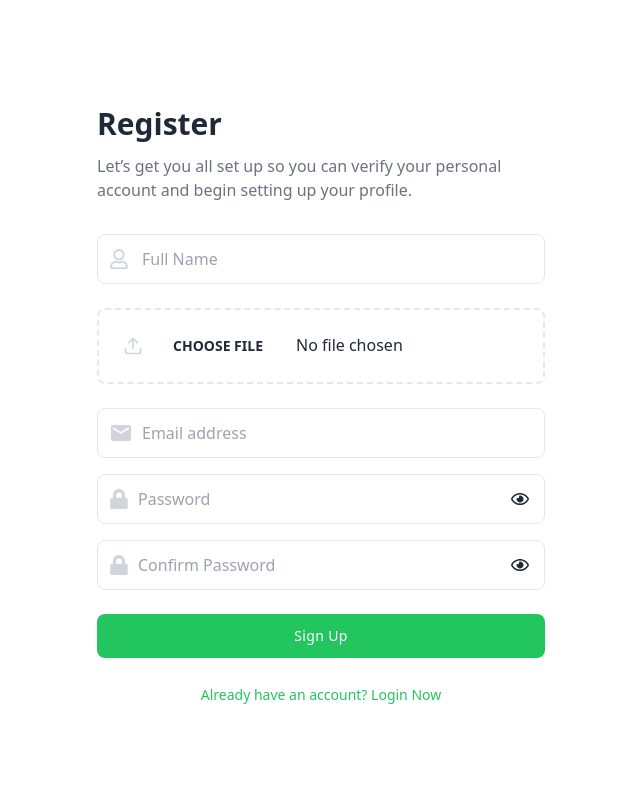
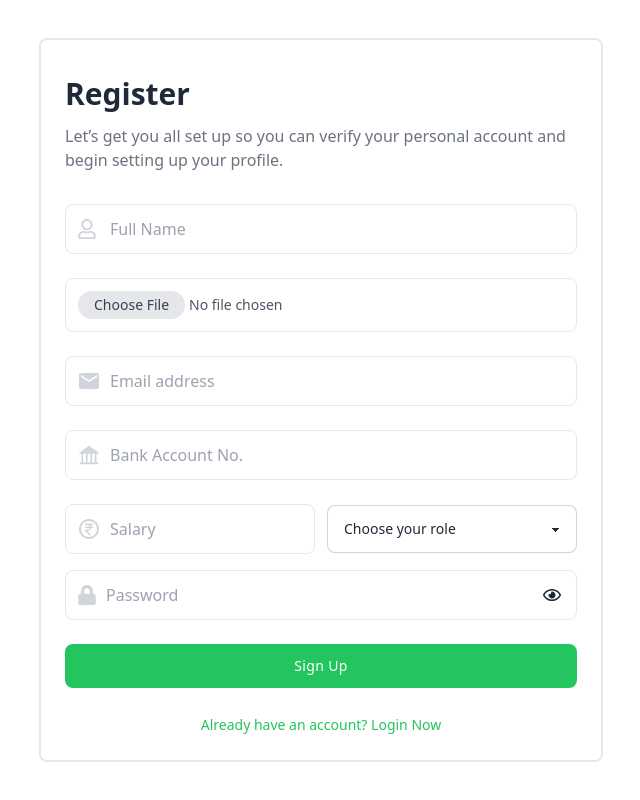
Before and after one commit to snehashisroyofficial/employee-hub-client, a React (Vite) app: page /register in a window 1280 px wide. Shown: the whole page, without its empty margins (319-959 px from the left). Built offline with nearby package versions, Linux system fonts and the light colour scheme; no server answers.

Commit message:
register page fixed

```diff
--- a/package.json
+++ b/package.json
@@ -12,6 +12,7 @@
   "dependencies": {
     "@heroicons/react": "^2.1.3",
     "@material-tailwind/react": "^2.1.9",
+    "axios": "^1.7.2",
     "firebase": "^10.12.2",
     "flowbite": "^2.3.0",
     "flowbite-react": "^0.9.0",
@@ -23,7 +24,8 @@
     "react-hook-form": "^7.51.5",
     "react-icons": "^5.2.1",
     "react-router-dom": "^6.23.1",
-    "sort-by": "^1.2.0"
+    "sort-by": "^1.2.0",
+    "sweetalert2": "^11.11.0"
   },
   "devDependencies": {
     "@types/react": "^18.2.66",
--- a/src/Hooks/useAuth.jsx
+++ b/src/Hooks/useAuth.jsx
@@ -2,8 +2,9 @@ import { useContext } from "react";
 import { AuthContext } from "../AuthProvider/AuthProvider";
 
 const useAuth = () => {
-  const all = useContext(AuthContext);
-  return all;
+  const auth = useContext(AuthContext);
+
+  return auth;
 };
 
 export default useAuth;
--- /dev/null
+++ b/src/Hooks/useAxiosPublic.jsx
@@ -0,0 +1,11 @@
+import axios from "axios";
+
+const axiosPublic = axios.create({
+  baseURL: "http://localhost:5000",
+});
+
+const useAxiosPublic = () => {
+  return axiosPublic;
+};
+
+export default useAxiosPublic;
--- a/src/Pages/Authentication/Register/Register.jsx
+++ b/src/Pages/Authentication/Register/Register.jsx
@@ -3,27 +3,77 @@ import { useForm } from "react-hook-form";
 import { FaEyeSlash, FaLock, FaRegEye, FaRegUser } from "react-icons/fa";
 import { LuUpload } from "react-icons/lu";
 import { MdEmail } from "react-icons/md";
+import { AiFillBank } from "react-icons/ai";
+import { RiMoneyRupeeCircleLine } from "react-icons/ri";
 import { Link } from "react-router-dom";
 
+import useAuth from "../../../Hooks/useAuth";
+
+import useAxiosPublic from "../../../Hooks/useAxiosPublic";
+import { getAuth, updateProfile } from "firebase/auth";
+import Swal from "sweetalert2";
+
+const image_hosting_key = import.meta.env.VITE_IMAGE_HOSTING_API;
+const image_hosting_api = `https://api.imgbb.com/1/upload?key=${image_hosting_key}`;
+
 const Register = () => {
-  const passwordRegex = /^[a-z0-9]{1,5}$/;
+  // Hooks import
+  const { createUser } = useAuth();
+  const axiosPublic = useAxiosPublic();
+  const auth = getAuth();
+
+  const passwordRegex = /^[a-z0-9]{6,}$/;
   const {
     register,
     handleSubmit,
     formState: { errors },
   } = useForm();
   const [password, setPassword] = useState(false);
-  const handleOnSubmit = (data) => {
+
+  // handle on submit
+
+  const handleOnSubmit = async (data) => {
+    const file = { image: data.file[0] };
+    const res = await axiosPublic.post(image_hosting_api, file, {
+      headers: {
+        "Content-Type": "multipart/form-data",
+      },
+    });
+
     console.log(data);
+    const name = data.fullName;
+    const email = data.email;
+    const password = data.password;
+    const image = res.data.data.display_url;
+
+    // use create
+
+    createUser(email, password)
+      .then(() => {
+        updateProfile(auth.currentUser, {
+          displayName: name,
+          photoURL: image,
+        }).then(() => {
+          Swal.fire({
+            icon: "success",
+            title: "Registration Successfull",
+            showConfirmButton: false,
+            timer: 1500,
+          });
+        });
+      })
+      .catch((error) => {
+        console.log(error.message);
+      });
   };
 
   return (
     <div>
-      <section className=" dark:bg-gray-900">
-        <div className="container flex items-center justify-center min-h-screen px-6 mx-auto">
+      <section className=" dark:bg-gray-900 flex items-center justify-center min-h-screen ">
+        <div className="border-2 p-6 rounded-lg ">
           <form
             onSubmit={handleSubmit(handleOnSubmit)}
-            className="w-full max-w-md"
+            className="w-full max-w-lg"
           >
             {/* title  */}
             <div className="space-y-3">
@@ -59,22 +109,13 @@ const Register = () => {
             </div>
 
             {/* file | col 2 */}
-            <div>
+            <div className="mt-6">
               <div>
-                <label
-                  htmlFor="dropzone-file"
+                <input
                   type="file"
-                  name="file"
-                  className="flex items-center px-3 py-3 mx-auto mt-6 text-center bg-white border-2 border-dashed rounded-lg cursor-pointer dark:border-gray-600 dark:bg-gray-900"
-                >
-                  <LuUpload className="w-5 h-5 mx-3  text-gray-300 dark:text-gray-500" />
-
-                  <input
-                    type="file"
-                    className="file-input file-input-ghost w-full max-w-xs "
-                    {...register("file", { required: true })}
-                  />
-                </label>
+                  className="block w-full px-3 py-3 text-sm text-gray-600 bg-white border border-gray-200 rounded-lg file:bg-gray-200 file:text-gray-700 file:text-sm file:px-4 file:py-1 file:border-none file:rounded-full dark:file:bg-gray-800 dark:file:text-gray-200 dark:text-gray-300 placeholder-gray-400/70 dark:placeholder-gray-500 focus:border-blue-400 focus:outline-none focus:ring focus:ring-blue-300 focus:ring-opacity-40 dark:border-gray-600 dark:bg-gray-900 dark:focus:border-blue-300"
+                  {...register("file", { required: true })}
+                />
               </div>
               {errors.file && (
                 <span className="text-red-500 text-sm">
@@ -104,6 +145,71 @@ const Register = () => {
               )}
             </div>
 
+            {/* bank account no  */}
+
+            <div>
+              <div className="relative flex items-center mt-6">
+                <span className="absolute">
+                  <AiFillBank className="w-6 h-6 mx-3 text-gray-300 dark:text-gray-500" />
+                </span>
+
+                <input
+                  type="number"
+                  className="block w-full py-3 text-gray-700 bg-white border rounded-lg px-11 dark:bg-gray-900 dark:text-gray-300 dark:border-gray-600 focus:border-blue-400 dark:focus:border-blue-300 focus:ring-blue-300 focus:outline-none focus:ring focus:ring-opacity-40"
+                  placeholder="Bank Account No."
+                  {...register("bankAccountNo", { required: true })}
+                />
+              </div>
+              {errors.bankAccountNo && (
+                <span className="text-red-500 text-sm">
+                  This field is required
+                </span>
+              )}
+            </div>
+
+            {/* salary and role  */}
+
+            <div className="flex items-center justify-center gap-3 mt-6">
+              <div className="w-full">
+                <div className="relative flex items-center ">
+                  <span className="absolute">
+                    <RiMoneyRupeeCircleLine className="w-6 h-6 mx-3 text-gray-300 dark:text-gray-500" />
+                  </span>
+
+                  <input
+                    type="number"
+                    className="block w-full py-3 text-gray-700 bg-white border rounded-lg px-11 dark:bg-gray-900 dark:text-gray-300 dark:border-gray-600 focus:border-blue-400 dark:focus:border-blue-300 focus:ring-blue-300 focus:outline-none focus:ring focus:ring-opacity-40"
+                    placeholder="Salary"
+                    {...register("salary", { required: true })}
+                  />
+                </div>
+                {errors.salary && (
+                  <span className="text-red-500 text-sm">
+                    This field is required
+                  </span>
+                )}
+              </div>
+
+              <div className="w-full">
+                <select
+                  defaultValue="default"
+                  className="select select-bordered w-full"
+                  {...register("role", { required: true })}
+                >
+                  <option disabled value="default">
+                    Choose your role
+                  </option>
+                  <option value="employee">Employee</option>
+                  <option value="hr">HR</option>
+                </select>
+                {errors.role && (
+                  <span className="text-red-500 text-sm">
+                    This field is required
+                  </span>
+                )}
+              </div>
+            </div>
+
             {/* Password | col 4 */}
             <div>
               <div className="relative flex items-center mt-4">
@@ -120,7 +226,7 @@ const Register = () => {
                     pattern: {
                       value: passwordRegex,
                       message:
-                        "Password must contain at least 6 characters, one uppercase letter, one lowercase letter, one special characters and one digit",
+                        "Password should more than 6 characters, don't use any upper case or special characters",
                     },
                   })}
                 />
@@ -138,39 +244,6 @@ const Register = () => {
               )}
             </div>
 
-            {/* Confirm password | col 5 */}
-            <div>
-              <div className="relative flex items-center mt-4">
-                <span className="absolute">
-                  <FaLock className="w-5 h-5 mx-3  text-gray-300 dark:text-gray-500" />
-                </span>
-
-                <input
-                  type={password ? "text" : "password"}
-                  className="block w-full px-10 py-3 text-gray-700 bg-white border rounded-lg dark:bg-gray-900 dark:text-gray-300 dark:border-gray-600 focus:border-blue-400 dark:focus:border-blue-300 focus:ring-blue-300 focus:outline-none focus:ring focus:ring-opacity-40"
-                  placeholder="Confirm Password"
-                  {...register("password", {
-                    required: true,
-                    pattern: {
-                      value: passwordRegex,
-                      message:
-                        "Password must contain at least 6 characters, one uppercase letter, one lowercase letter, one special characters and one digit",
-                    },
-                  })}
-                />
-                <span
-                  className="absolute bottom-4 right-4 text-lg"
-                  onClick={() => setPassword(!password)}
-                >
-                  {password ? <FaEyeSlash /> : <FaRegEye />}
-                </span>
-              </div>
-              {errors.password && (
-                <span className="text-red-500 text-sm">
-                  {errors.password.message}
-                </span>
-              )}
-            </div>
             <div className="mt-6">
               <button className="w-full px-6 py-3 text-sm font-medium tracking-wide text-white capitalize transition-colors duration-300 transform bg-green-500 rounded-lg hover:bg-green-400 focus:outline-none focus:ring focus:ring-green-300 focus:ring-opacity-50">
                 Sign Up
--- a/tailwind.config.js
+++ b/tailwind.config.js
@@ -7,7 +7,8 @@ export default {
         center: true,
       },
       backgroundImage: {
-        bgWave: "url('/src/assets/wave-haikei.svg')",
+        bgWave:
+          "url('https://images.unsplash.com/photo-1541746972996-4e0b0f43e02a?q=80&w=2070&auto=format&fit=crop&ixlib=rb-4.0.3&ixid=M3wxMjA3fDB8MHxwaG90by1wYWdlfHx8fGVufDB8fHx8fA%3D%3D')",
       },
     },
   },
```
Also changed, not shown: 2 other files (tests, documents, lock files or other folders).
